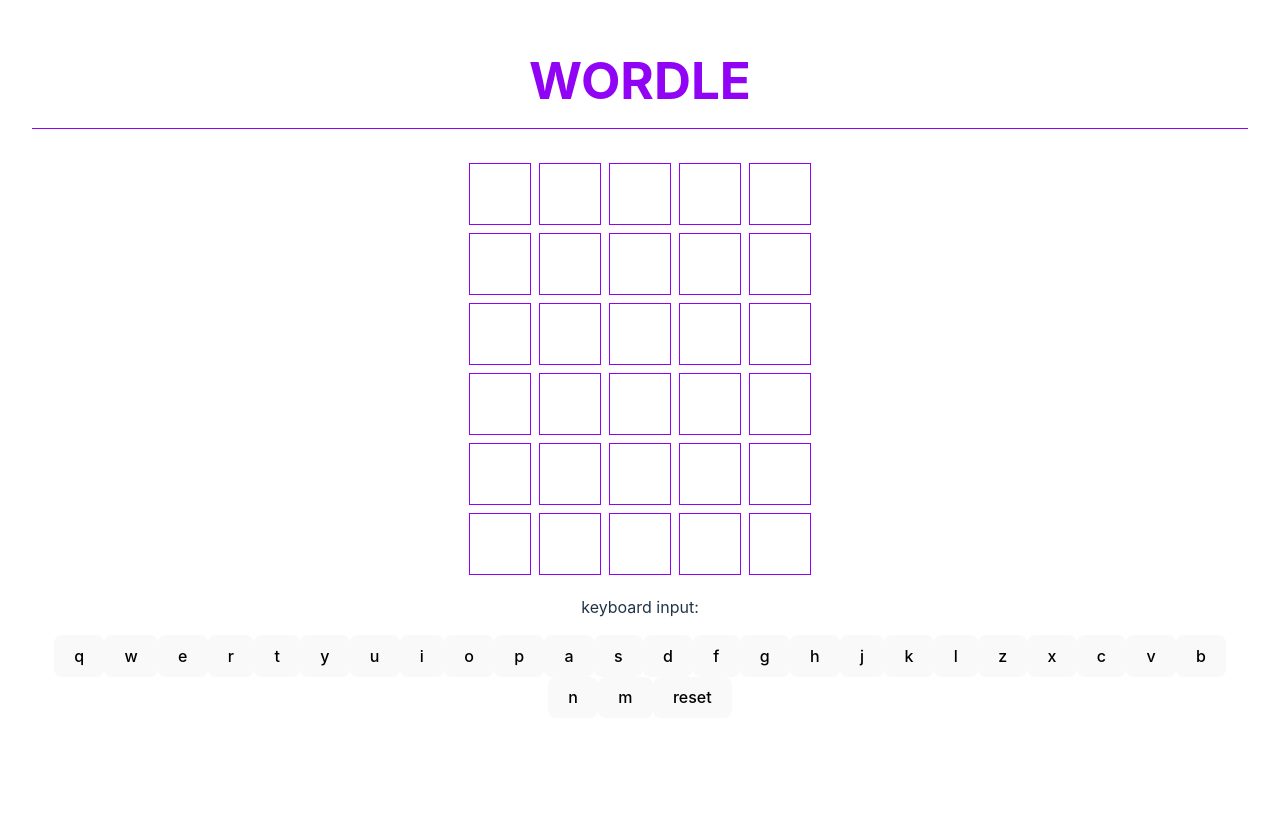
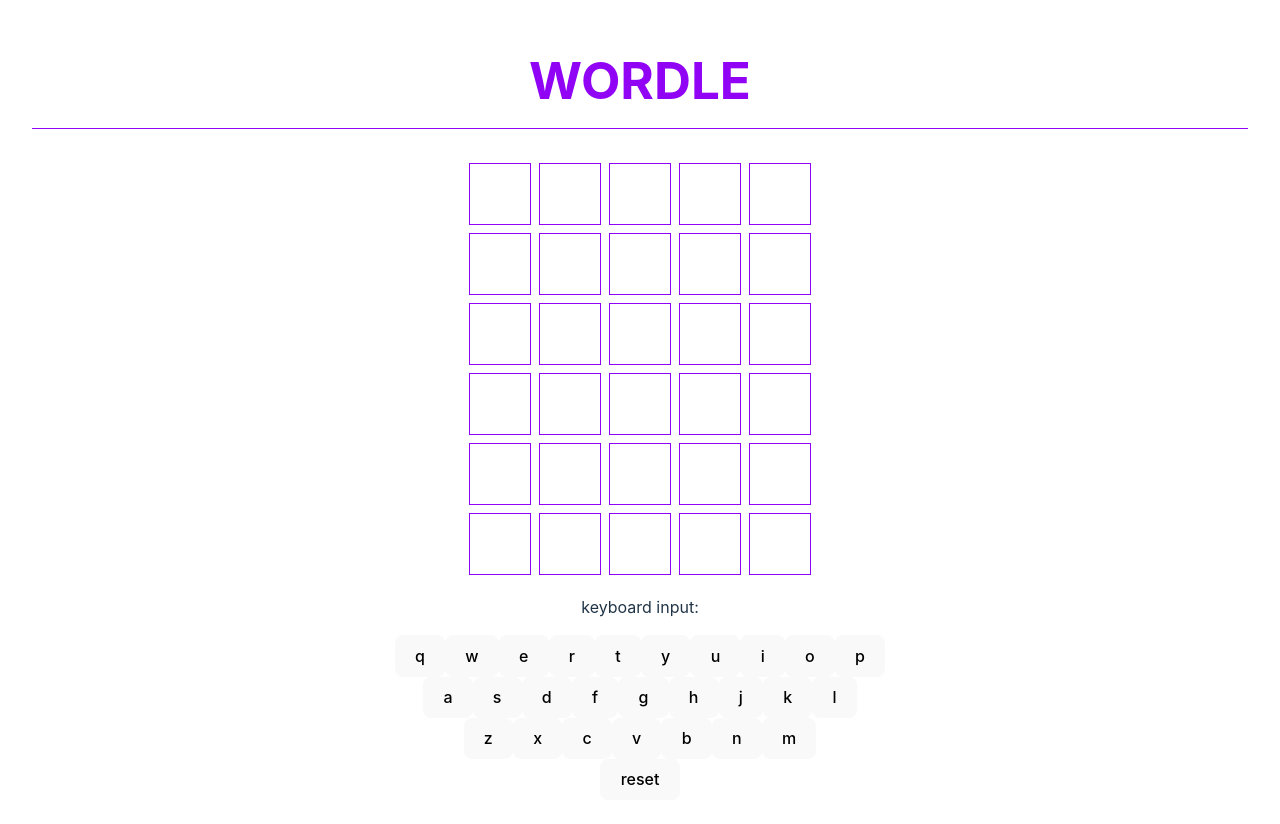
Before and after one commit to AntoineDujar/wordle_practice, a React (Vite) app: page / in a window 1280 px wide. Shown: the top 824 px of the page. Before the commit the page ends 800 px from the top, so only its background shows below. Built offline with nearby package versions, Linux system fonts and the light colour scheme.

Commit message:
refactored on-screen keyboard

```diff
--- a/src/components/Keyboard.jsx
+++ b/src/components/Keyboard.jsx
@@ -3,23 +3,26 @@
 import { useEffect } from 'react';
 
 const Keyboard = (props) => {
+  // keyboard input from onscreen and physical
   const [input, setInput] = useState('');
 
-  const qwertyKeyboard = {
-    row0: ['q', 'w', 'e', 'r', 't', 'y', 'u', 'i', 'o', 'p'],
-    row1: ['a', 's', 'd', 'f', 'g', 'h', 'j', 'k', 'l'],
-    row2: ['z', 'x', 'c', 'v', 'b', 'n', 'm']
-  };
+  const row0 = ['q', 'w', 'e', 'r', 't', 'y', 'u', 'i', 'o', 'p']
+  const row1 = ['a', 's', 'd', 'f', 'g', 'h', 'j', 'k', 'l']
+  const row2 = ['z', 'x', 'c', 'v', 'b', 'n', 'm']
+  const qwertyKeyboard = [row0, row1, row2]
 
+  // Handling physical keyboard input, use regular expression to filter non letters
   const handleKeyPress = (event) => {
     const keyPressed = event.key
     const isAlpha = /^[a-zA-Z]$/;
+    // if it is a letter, add it to the hook
     if (isAlpha.test(keyPressed)) {
       const temp = input + keyPressed
       setInput(temp);
     }
   };
 
+  // useEffect to listen to keyboard inputs
   useEffect(() => {
     document.addEventListener('keydown', handleKeyPress);
 
@@ -32,15 +35,16 @@
   return (
     <>
       <p>keyboard input: {input}</p>
-      {qwertyKeyboard.row0.map((letter) =>
-        <button key={letter} onClick={()=>{setInput(input+letter)}}>{letter}</button>
-      )}
-      {qwertyKeyboard.row1.map((letter) =>
-        <button key={letter} onClick={()=>{setInput(input+letter)}}>{letter}</button>
-      )}
-      {qwertyKeyboard.row2.map((letter) =>
-        <button key={letter} onClick={()=>{setInput(input+letter)}}>{letter}</button>
-      )}
+
+      {qwertyKeyboard.map((row, rowIndex) => (
+        <div key={rowIndex}>
+          {row.map((letter) => (
+            <button key={letter} onClick={() => setInput(input + letter)}>
+              {letter}
+            </button>
+          ))}
+        </div>
+      ))}
       <button onClick={()=>{setInput('')}}>reset</button>
     </>
   )
```
